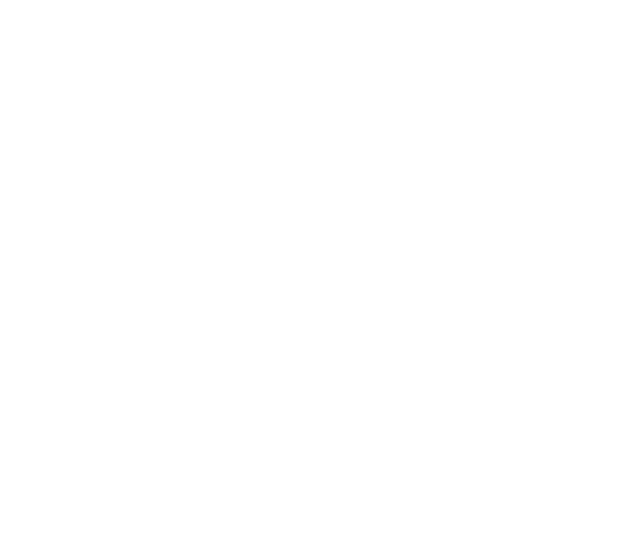
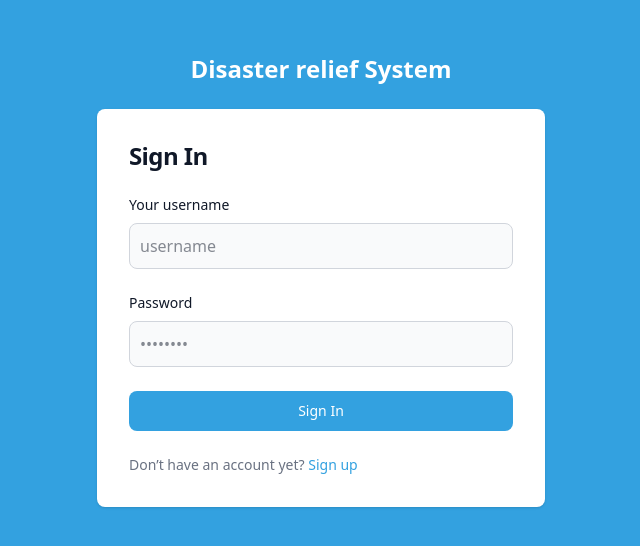
Before and after one commit to ar-rana/Disaster-Relief-System, a React (Vite) app in the folder client/: page /loginandregister in a window 1280 px wide. Before the commit this address had no page. Shown: the part 120-666 px from the top of the page, without its empty margins (319-959 px from the left). Built offline with nearby package versions, Linux system fonts and the light colour scheme.

Commit message:
login page added

```diff
--- a/client/src/App.jsx
+++ b/client/src/App.jsx
@@ -1,15 +1,15 @@
 import React from "react";
 import { BrowserRouter, Routes, Route } from "react-router-dom";
 import Navigation from "./pages/Navigation";
-import Map from "./components/Map";
 import Home from "./pages/Home";
-import Navbar from "./components/Navbar";
+import Login from "./pages/Login";
 
 function App() {
   return (
     <div className="h-screen">
       <BrowserRouter>
         <Routes>
+          <Route path="/loginandregister" element={<Login />}></Route>
           <Route path="/navigation" element={<Navigation />}></Route>
           <Route path="/" element={<Home />}></Route>
         </Routes>
--- /dev/null
+++ b/client/src/pages/Login.jsx
@@ -0,0 +1,134 @@
+import React, { useState } from "react";
+
+const Login = () => {
+  const [signUp, setSignUp] = useState(false);
+  const [user, setUser] = useState("");
+  const [pass, setPass] = useState("");
+  const [warning, setWarning] = useState("");
+  const [confirmPass, setConfirmPass] = useState("");
+
+  const changeFormState = (e) => {
+    e.preventDefault();
+    setSignUp((prev) => !prev);
+  };
+
+  return (
+    <div className="bg-[#33A1E0] h-full w-full">
+      <div className="flex flex-col items-center justify-center px-6 py-8 mx-auto md:h-screen lg:py-0">
+        <a
+          href="#"
+          className="flex items-center mb-6 text-2xl font-bold text-white"
+        >
+          Disaster relief System
+        </a>
+        <div className="w-full bg-white rounded-lg shadow md:mt-0 sm:max-w-md xl:p-0">
+          <div className="p-6 space-y-4 md:space-y-6 sm:p-8">
+            <h1 className="text-xl font-bold leading-tight tracking-tight text-gray-900 md:text-2xl">
+              {signUp ? "Create your account" : "Sign In"}
+            </h1>
+            <form className="space-y-4 md:space-y-6" action="#">
+              <div>
+                <label
+                  htmlFor="username"
+                  className="block mb-2 text-sm font-medium text-gray-900"
+                >
+                  Your username
+                </label>
+                <input
+                  type="text"
+                  name="username"
+                  id="username"
+                  onChange={(e) => setUser(e.target.value)}
+                  className="bg-gray-50 border border-gray-300 text-gray-900 rounded-lg focus:ring-primary-600 focus:border-primary-600 block w-full p-2.5"
+                  placeholder="username"
+                  required
+                />
+              </div>
+              <div>
+                <label
+                  htmlFor="password"
+                  className="block mb-2 text-sm font-medium text-gray-900"
+                >
+                  {signUp ? "Enter Password" : "Password"}
+                </label>
+                <input
+                  type="password"
+                  name="password"
+                  id="password"
+                  onChange={(e) => setPass(e.target.value)}
+                  placeholder="••••••••"
+                  className="bg-gray-50 border border-gray-300 text-gray-900 rounded-lg focus:ring-primary-600 focus:border-primary-600 block w-full p-2.5"
+                  required
+                />
+              </div>
+              {signUp ? (
+                <>
+                  <div>
+                    <label
+                      htmlFor="password"
+                      className="block mb-2 text-sm font-medium text-gray-900"
+                    >
+                      Confirm Password
+                    </label>
+                    <input
+                      type="password"
+                      name="password"
+                      id="password"
+                      onChange={(e) => setConfirmPass(e.target.value)}
+                      placeholder="••••••••"
+                      className="bg-gray-50 border border-gray-300 text-gray-900 rounded-lg focus:ring-primary-600 focus:border-primary-600 block w-full p-2.5"
+                      required
+                    />
+                  </div>
+                </>
+              ) : (
+                ""
+              )}
+              {signUp ? (
+                <>
+                  <button
+                    type="submit"
+                    onClick={(e) => register(e)}
+                    className="w-full text-white bg-[#33A1E0] hover:bg-primary-700 focus:ring-4 focus:outline-none focus:ring-primary-300 font-medium rounded-lg text-sm px-5 py-2.5 text-center"
+                  >
+                    Register
+                  </button>
+                </>
+              ) : (
+                <>
+                  <button
+                    onClick={(e) => login(e)}
+                    type="submit"
+                    className="w-full text-white bg-[#33A1E0] hover:bg-primary-700 focus:ring-4 focus:outline-none focus:ring-primary-300 font-medium rounded-lg text-sm px-5 py-2.5 text-center"
+                  >
+                    Sign In
+                  </button>
+                </>
+              )}
+              {warning ? (
+                <>
+                  <p className="text-sm font-normal text-red-600 p-0 m-0">
+                    {warning}
+                  </p>
+                </>
+              ) : (
+                ""
+              )}
+              <p className="text-sm font-light text-gray-500">
+                {signUp ? "Have an account. " : "Don’t have an account yet? "}
+                <button
+                  onClick={(e) => changeFormState(e)}
+                  className="font-medium text-[#33A1E0] hover:underline"
+                >
+                  {signUp ? "Sign In" : "Sign up"}
+                </button>
+              </p>
+            </form>
+          </div>
+        </div>
+      </div>
+    </div>
+  );
+};
+
+export default Login;
```
